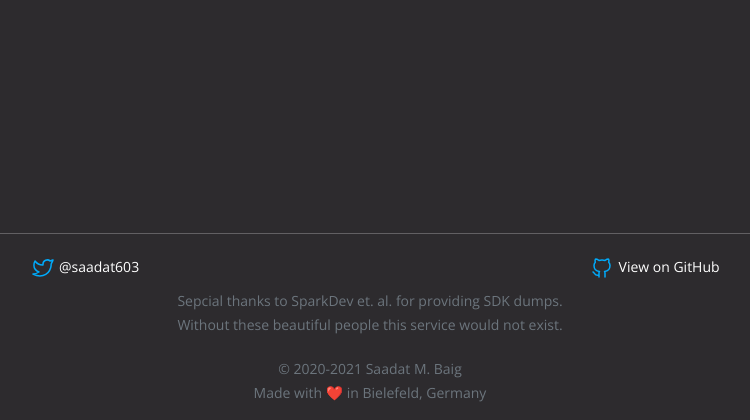
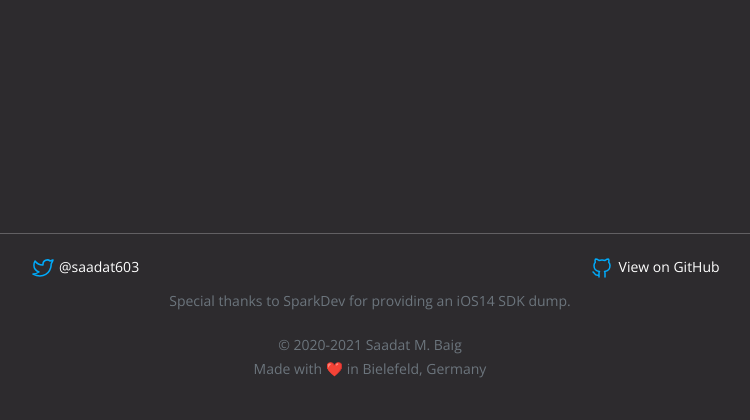
Before and after one commit to mass1ve-err0r/HeadsInTheCloud2, a Python web app: template templates/pages/Index.jinja2 in a window 1280 px wide. Shown: the part 609-1029 px from the top of the page, without its empty margins (270-1020 px from the left). After the commit the page ends 987 px from the top, so only its background shows below. Run offline with Jinja, Linux system fonts and the light colour scheme; the template is opened without the code that fills it, so the values that code supplies are empty.

Commit message:
update site foundation * correct credits to sparkdev exclusively

```diff
--- a/templates/_Foundation.jinja2
+++ b/templates/_Foundation.jinja2
@@ -78,8 +78,7 @@
                     </div>
                     <div class="row">
                         <div class="col-sm text-center p-1">
-                            <small class="text-muted">Sepcial thanks to SparkDev et. al. for providing SDK dumps.<br>
-                                Without these beautiful people this service would not exist.
+                            <small class="text-muted">Special thanks to SparkDev for providing an iOS14 SDK dump.<br>
                             </small>
                         </div>
                     </div>
```
